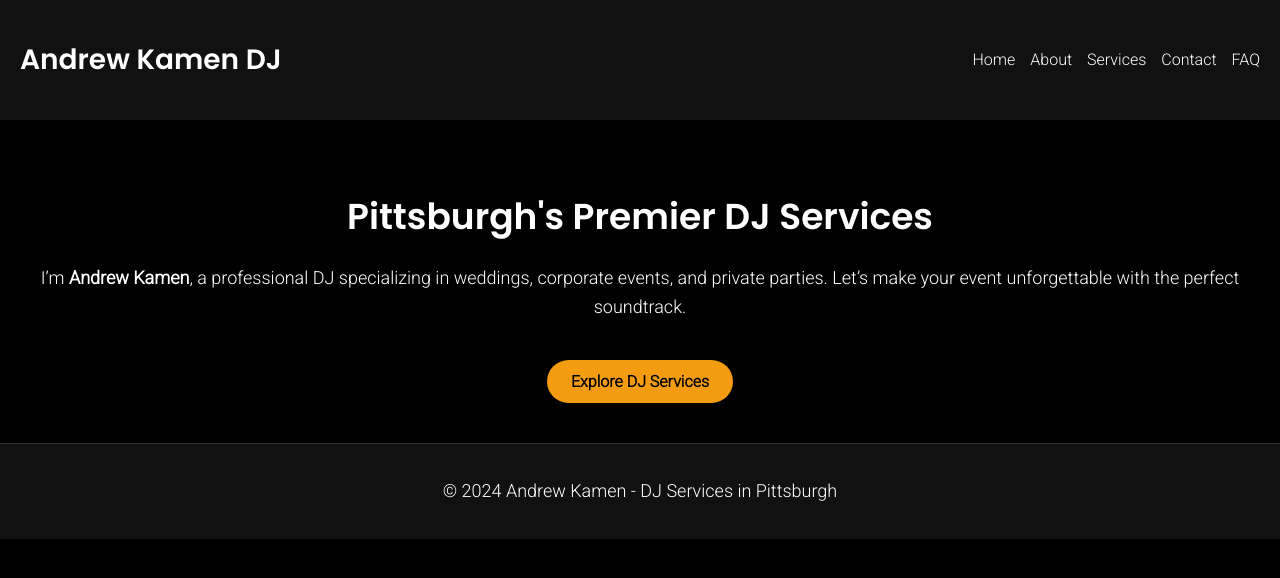
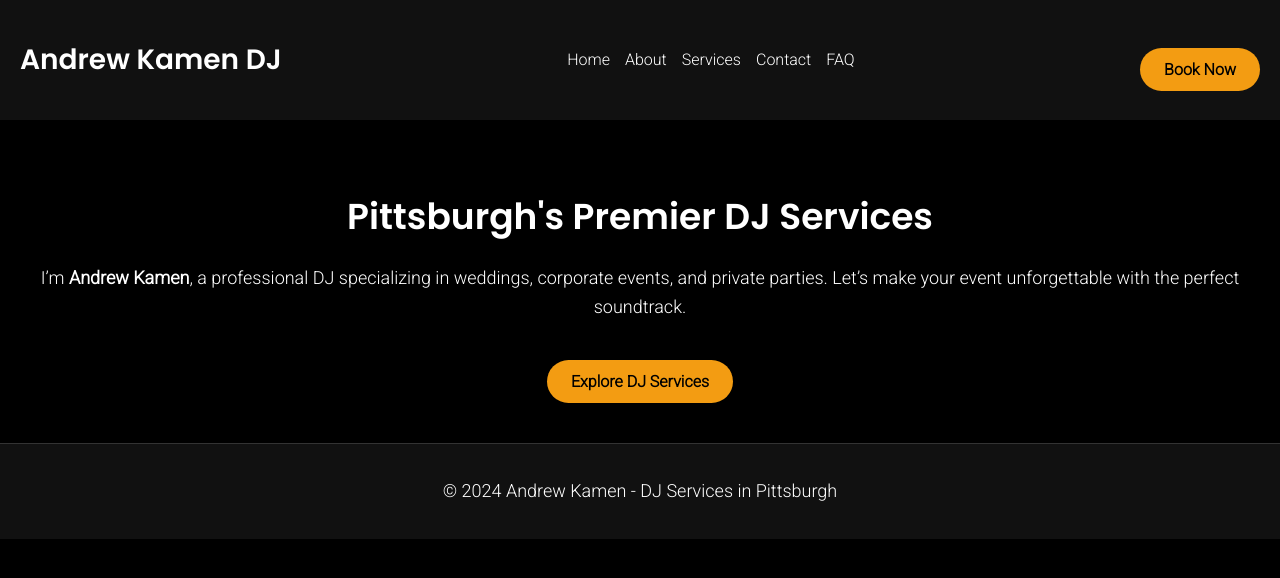
Before and after one commit to katydevelops/kamen_media, a Next.js app: page / in a window 1280 px wide. Shown: the top 578 px of the page. Built offline with nearby package versions, Linux system fonts and the light colour scheme.

Commit message:
add book now CTA buttong

```diff
--- a/app/globals.css
+++ b/app/globals.css
@@ -152,3 +152,20 @@ button.cta {
 .footer-highlight:hover {
   color: #f39c12;
 }
+
+.book-now {
+  margin-left: 15px;
+  padding: 10px 20px;
+  background-color: #f39c12;
+  color: #000;
+  font-weight: bold;
+  border-radius: 25px;
+  text-decoration: none;
+  transition: background-color 0.3s ease, transform 0.2s ease;
+}
+
+.book-now:hover {
+  background-color: #ffa502;
+  transform: scale(1.05);
+  /* Slight zoom-in on hover */
+}
--- a/app/layout.tsx
+++ b/app/layout.tsx
@@ -38,6 +38,7 @@ function Header() {
         <a href="/contact">Contact</a>
         <a href="/faq">FAQ</a>
       </nav>
+      <a href="/book" className="cta book-now">Book Now</a> {/* New CTA Button */}
     </header>
   );
 }
```
